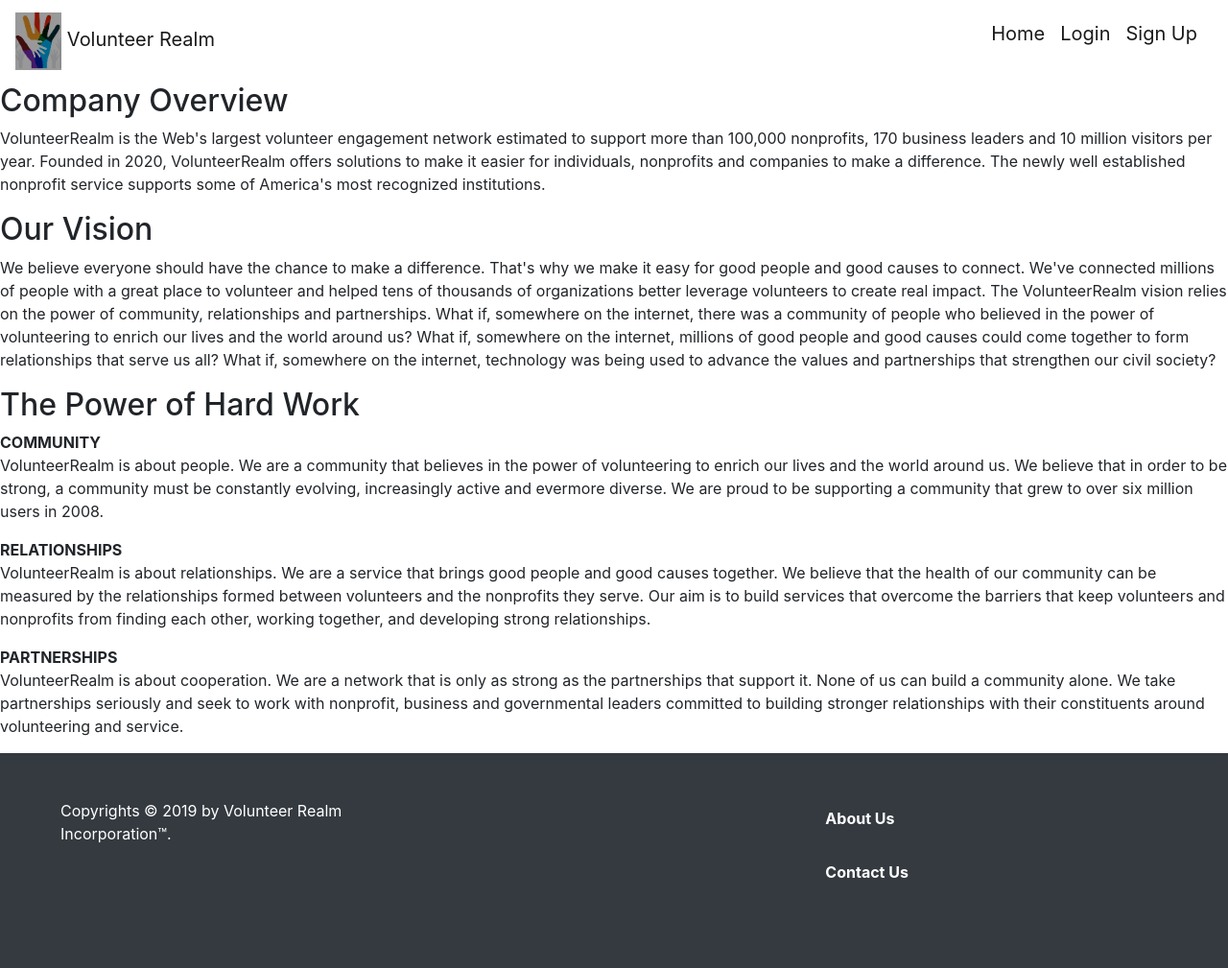
After one commit to sp2728/VolunteerRealm, a Flask app: page /aboutUs in a window 1280 px wide. The commit adds this page. Shown: the whole page at 96% size. Run offline with Flask 2, Linux system fonts and the light colour scheme; some libraries are stand-ins or nearby versions.

Commit message:
Features-added about us page

```diff
--- a/app.py
+++ b/app.py
@@ -74,7 +74,7 @@ def setup_database(app):
         from auth.models import User, Permission
 
         db.create_all()
-        _admins = ["voluteeradmin1223@gmail.com", "varshaahuja13@gmail.com", "saikiran1298@gmail.com", "xyz@gmail.com"]
+        _admins = ["voluteeradmin1223@gmail.com", "varshaahuja13@gmail.com", "saikiran1298@gmail.com", "vl73@njit.edu"]
 
         print("init db, setting up users/admins")
 
--- a/core/main.py
+++ b/core/main.py
@@ -61,3 +61,7 @@ def applyOpportunity(id):
 def organizationList():
     organization = Organization.query.all()
     return render_template('organizationList.html', organization=organization)
+
+@main.route('/aboutUs')
+def aboutUs():
+    return render_template('aboutUs.html')
--- /dev/null
+++ b/core/templates/aboutUs.html
@@ -0,0 +1,47 @@
+{% extends "base.html" %}
+
+{% block content %}
+
+<div>
+    <h2>Company Overview</h2>
+    <p>
+        VolunteerRealm is the Web's largest volunteer engagement network estimated to support more than 100,000 nonprofits, 170 business leaders and 10 million visitors per year.
+        Founded in 2020, VolunteerRealm offers solutions to make it easier for individuals, nonprofits and companies to make a difference. The newly well established  nonprofit
+        service supports some of America's most recognized institutions.
+    </p>
+</div>
+
+<div>
+    <h2>Our Vision</h2>
+    <p>
+        We believe everyone should have the chance to make a difference. That's why we make it easy for good people and good causes to connect. We've connected
+        millions of people with a great place to volunteer and helped tens of thousands of organizations better leverage volunteers to create real impact.
+        The VolunteerRealm vision relies on the power of community, relationships and partnerships.
+         What if, somewhere on the internet, there was a community of people who believed in the power of volunteering to enrich our lives and the world around us?
+         What if, somewhere on the internet, millions of good people and good causes could come together to form relationships that serve us all?
+         What if, somewhere on the internet, technology was being used to advance the values and partnerships that strengthen our civil society?
+    </p>
+</div>
+<div> </div>
+<div>
+    <h2>The Power of Hard Work</h2>
+    <b>COMMUNITY</b>
+    <p>
+        VolunteerRealm is about people. We are a community that believes in the power of volunteering to enrich our lives and the world around us. We believe that in order
+        to be strong, a community must be constantly evolving, increasingly active and evermore diverse. We are proud to be supporting a community that grew to over six million users in 2008.
+    </p>
+    <b>RELATIONSHIPS</b>
+    <p>
+        VolunteerRealm is about relationships. We are a service that brings good people and good causes together. We believe that the health of our community can be measured by the relationships
+        formed between volunteers and the nonprofits they serve. Our aim is to build services that overcome the barriers that keep volunteers and nonprofits from finding each other, working together, and developing strong relationships.
+    </p>
+    <b>PARTNERSHIPS</b>
+    <p>
+        VolunteerRealm is about cooperation. We are a network that is only as strong as the partnerships that support it. None of us can build a community alone. We take partnerships seriously and seek to work with nonprofit, business and
+         governmental leaders committed to building stronger relationships with their constituents around volunteering and service.
+    </p>
+
+
+</div>
+
+{% endblock %}
--- a/core/templates/base.html
+++ b/core/templates/base.html
@@ -207,8 +207,16 @@
         </div>
         <div class="col">
             <ul class="list-unstyled">
-                <li class="p-2 font-weight-bold">About Us</li>
-                <li class="p-2 font-weight-bold">Contact Us</li>
+                <li class="p-2 font-weight-bold">
+                    <a href="{{ url_for('main.aboutUs') }}">
+                    <p style="color:White;">About Us</p>
+                    </a>
+                </li>
+                <li class="p-2 font-weight-bold">
+                    <a href="{{ url_for('user.contact') }}">
+                    <p style="color:White;">Contact Us</p>
+                    </a>
+                </li>
             </ul>
         </div>
     </div>
```
Also changed, not shown: users/users.py (+15 -1 lines), db.sqlite.
